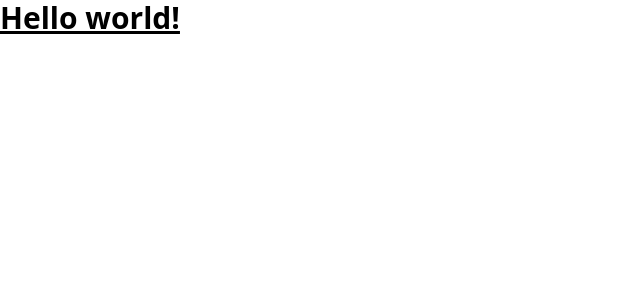
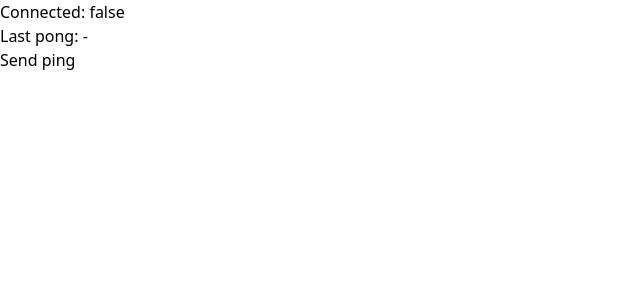
Before and after one commit to PeterSYoo/chatroom-frontend-vite-tailwind, a React (Vite) app: page / in a window 1280 px wide. Shown: the top 300 px of the page, without its empty margins (0-640 px from the left). Built offline with nearby package versions, Linux system fonts and the light colour scheme; no server answers.

Commit message:
feat: Implements socket.io connection with backend.

```diff
--- a/src/App.tsx
+++ b/src/App.tsx
@@ -1,7 +1,44 @@
+import { useEffect, useState } from 'react';
+import io from 'socket.io-client';
+
+const socket = io('http://localhost:3001/');
+
 const App = () => {
+  const [isConnected, setIsConnected] = useState<any>(socket.connected);
+  const [lastPong, setLastPong] = useState<any>(null);
+
+  useEffect(() => {
+    socket.on('connect', () => {
+      setIsConnected(true);
+    });
+
+    socket.on('disconnect', () => {
+      setIsConnected(false);
+    });
+
+    socket.on('pong', () => {
+      setLastPong(new Date().toISOString());
+    });
+
+    /* Clean up Function - Removes Event Listeners Added to the Socket Object When the Component Mounted */
+    return () => {
+      socket.off('connect');
+      socket.off('disconnect');
+      socket.off('pong');
+    };
+  }, []);
+
+  const sendPing = () => {
+    socket.emit('ping');
+  };
+
   return (
     <>
-      <h1 className="text-3xl font-bold underline">Hello world!</h1>
+      <div className="">
+        <p>Connected: {'' + isConnected}</p>
+        <p>Last pong: {lastPong || '-'}</p>
+        <button onClick={sendPing}>Send ping</button>
+      </div>
     </>
   );
 };
```
